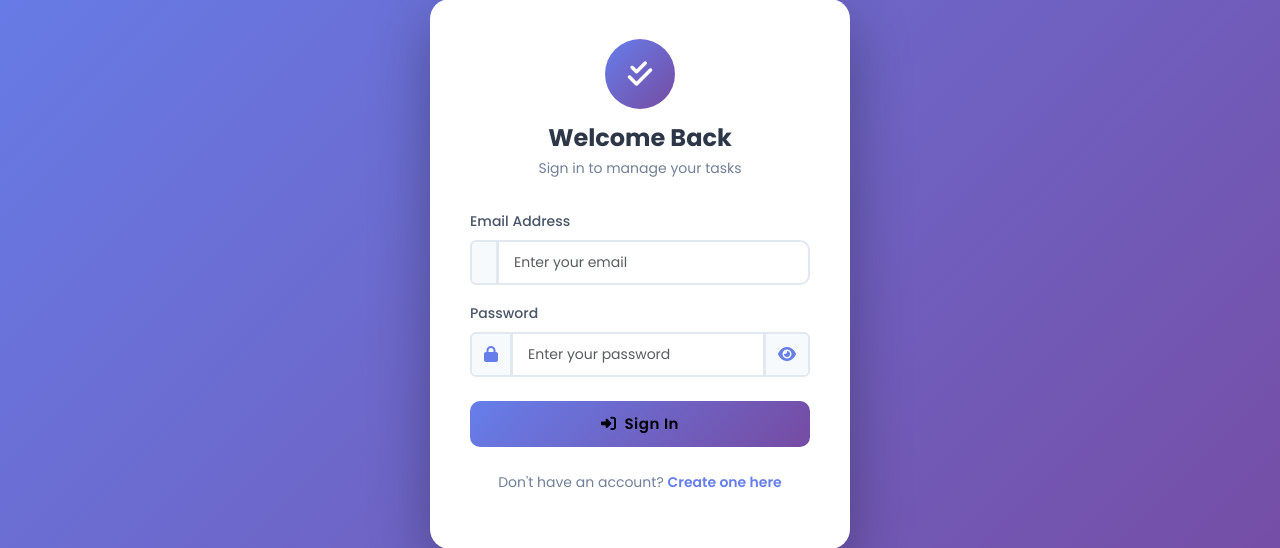
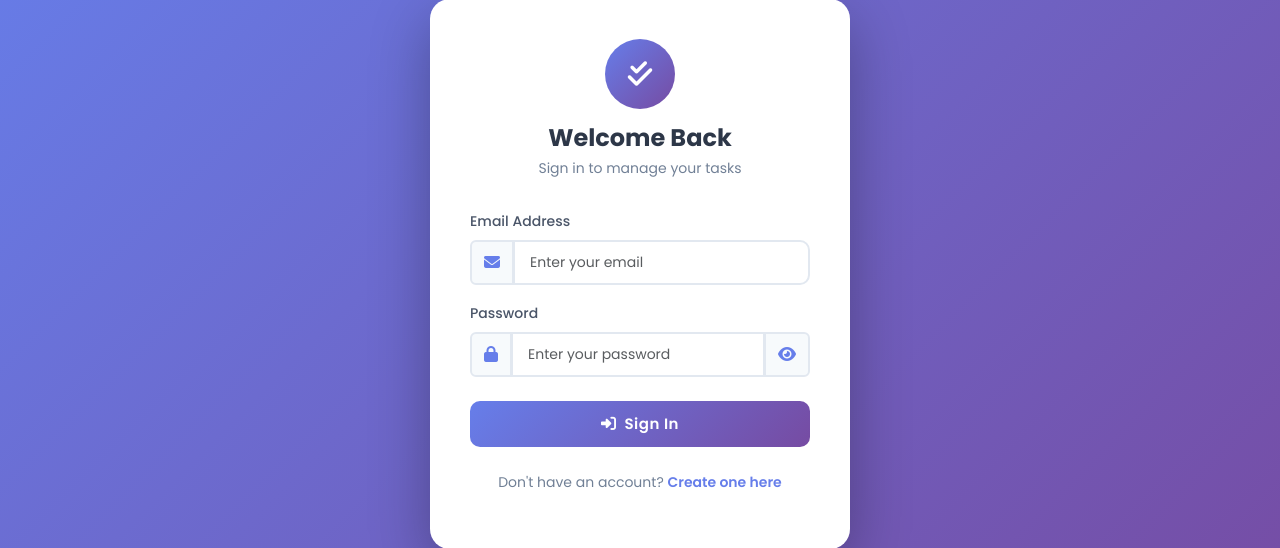
Before and after one commit to POSHANMS/todo-app-flask, a Flask app: page / in a window 1280 px wide. Shown: the part 126-674 px from the top of the page. Run offline with Flask 3, Linux system fonts and the light colour scheme.

Commit message:
Fix typos in login.html - envelope icon, btn class, script src

```diff
--- a/templates/login.html
+++ b/templates/login.html
@@ -63,7 +63,7 @@
             <label class="form-label">Email Address</label>
             <div class="input-group">
               <span class="input-group-text">
-                <i class="fas fa-enelope"></i>
+                <i class="fas fa-envelope"></i>
               </span>
               <input
                 type="email"
@@ -100,7 +100,7 @@
             </div>
           </div>
           <!-- Login button -->
-          <button type="submit" class="btn-primary w-100 login-btn">
+          <button type="submit" class="btn btn-primary w-100 login-btn">
             <i class="fas fa-sign-in-alt me-2"></i>Sign In
           </button>
         </form>
@@ -112,9 +112,7 @@
     </div>
 
     <!-- Bootstrap JavaScript -->
-    <script
-      ="https://cdn.jsdelivr.net/npm/bootstrap@5.3.0/dist/js/bootstrap.bundle.min.js"
-    ></script>
+    <script src="https://cdn.jsdelivr.net/npm/bootstrap@5.3.0/dist/js/bootstrap.bundle.min.js"></script>
 
     <!-- Our own JavaScript file -->
     <script src="{{ url_for('static', filename='js/main.js') }}"></script>
```
